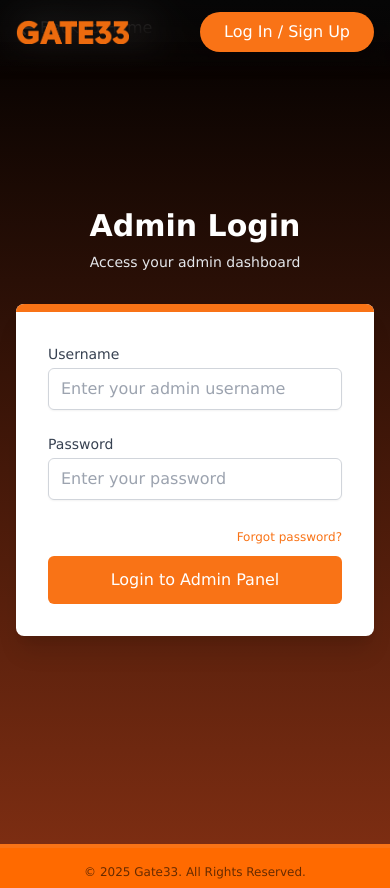
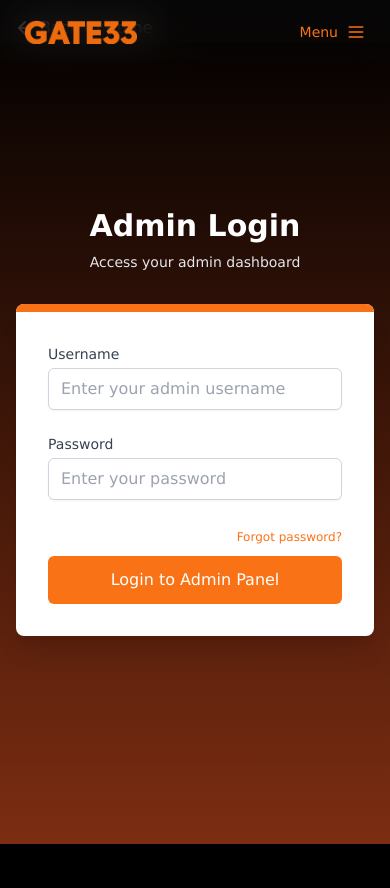
Before and after one commit to Aventura123/gatex, a Next.js app: page /admin-login in a window 390 px wide. After the commit the page ends 844 px from the top, so only its background shows below. Built offline with nearby package versions, Linux system fonts and the light colour scheme; no server answers.

Commit message:
Refactor: remove Layout.tsx, update all pages to use FullScreenLayout

```diff
--- a/app/admin-login/page.tsx
+++ b/app/admin-login/page.tsx
@@ -5,7 +5,7 @@ import { useRouter } from "next/navigation";
 import Link from "next/link";
 import "../../components/global.css";
 // import { logSystemActivity } from "../../utils/logSystem"; // Temporarily commented
-import Layout from '../../components/Layout';
+import FullScreenLayout from '../../components/FullScreenLayout';
 import { auth } from '../../lib/firebase';
 import { signInWithCustomToken } from 'firebase/auth';
 
@@ -168,7 +168,7 @@ const AdminLoginPage: React.FC = () => {
   };
 
   return (
-    <Layout>
+    <FullScreenLayout>
       <div className="min-h-screen flex flex-col items-center justify-center bg-gradient-to-b from-black to-orange-900 py-12 px-4 sm:px-6 lg:px-8">
         <div className="absolute top-4 left-4">
           <Link href="/" className="flex items-center text-white hover:text-orange-300 transition-colors">
@@ -245,7 +245,7 @@ const AdminLoginPage: React.FC = () => {
           </div>
         </div>
       </div>
-    </Layout>
+    </FullScreenLayout>
   );
 };
 
--- a/app/admin/dashboard/page.tsx
+++ b/app/admin/dashboard/page.tsx
@@ -1,7 +1,7 @@
 "use client";
 
 import React, { useState, useEffect, useCallback, useMemo } from "react";
-import Layout from "../../../components/FullScreenLayout";
+import FullScreenLayout from "../../../components/FullScreenLayout";
 import { getFirebaseAuthToken } from "../../../utils/adminAuthSync";
 import { AdminAuthProvider } from "../../../components/AdminAuthProvider";
 import { useRouter } from 'next/navigation';
@@ -1796,7 +1796,7 @@ const fetchEmployersList = async () => {
   const [settingsDropdownOpen, setSettingsDropdownOpen] = useState(false);
   const [marketingDropdownOpen, setMarketingDropdownOpen] = useState(false); // NOVO
   return (
-    <Layout>
+    <FullScreenLayout>
       {/* Prevent hydration mismatch by not rendering mobile-dependent content until isMobile is determined */}
       {isMobile === null ? (
         <main className="min-h-screen flex bg-gradient-to-br from-orange-900 to-black text-white">
@@ -4150,7 +4150,7 @@ const fetchEmployersList = async () => {
           )}
       </main>
       )}
-    </Layout>
+    </FullScreenLayout>
   );
 };
 
--- a/app/support-dashboard/page.tsx
+++ b/app/support-dashboard/page.tsx
@@ -1,6 +1,6 @@
 "use client";
 
-import Layout from "../../components/Layout";
+import FullScreenLayout from "../../components/FullScreenLayout";
 import { useState, useEffect, useCallback } from "react";
 import { collection, getDocs, addDoc, deleteDoc, doc, query, where, updateDoc, getDoc } from "firebase/firestore";
 import { db } from "../../lib/firebase";
@@ -1280,7 +1280,7 @@ const SupportDashboard: React.FC = () => {
   }, [activeTab, activeSubTab, ticketsTypeTab]);
 
   return (
-    <Layout>
+    <FullScreenLayout>
       {permissionsLoading ? (
         <div className="min-h-screen flex items-center justify-center bg-gradient-to-br from-blue-900 to-black text-white">
           <div className="text-center">
@@ -1997,7 +1997,7 @@ const SupportDashboard: React.FC = () => {
           </div>
         </main>
       )}
-    </Layout>
+    </FullScreenLayout>
   );
 };
 
--- a/app/support-login/page.tsx
+++ b/app/support-login/page.tsx
@@ -4,7 +4,7 @@ import { useState, useEffect } from "react";
 import { useRouter } from "next/navigation";
 import { collection, query, where, getDocs, doc, updateDoc } from "firebase/firestore";
 import { db } from "../../lib/firebase";
-import Layout from "../../components/Layout";
+import FullScreenLayout from "../../components/FullScreenLayout";
 import { logSystemActivity } from "../../utils/logSystem";
 import bcrypt from "bcryptjs";
 
@@ -230,7 +230,7 @@ const SupportLogin: React.FC = () => {
   };
 
   return (
-    <Layout>
+    <FullScreenLayout>
       <div className="min-h-screen flex items-center justify-center bg-gradient-to-br from-blue-900 to-black text-white">
         <div className="w-full max-w-md">
           <div className="bg-black/70 rounded-lg shadow-xl p-8">
@@ -347,7 +347,7 @@ const SupportLogin: React.FC = () => {
           </div>
         </div>
       </div>
-    </Layout>
+    </FullScreenLayout>
   );
 };
 
--- a/components/Layout.tsx
+++ /dev/null
@@ -1,160 +0,0 @@
-"use client";
-
-import React, { useState, useEffect } from 'react';
-import { usePathname } from 'next/navigation';
-import '../components/global.css';
-import UserProfileButton from './UserProfileButton';
-
-const Layout: React.FC<{ children: React.ReactNode }> = ({ children }) => {
-  const [menuOpen, setMenuOpen] = useState(false);
-  const [isLoggedIn, setIsLoggedIn] = useState(false);
-  const [isMobile, setIsMobile] = useState(false);
-  const [jobsDropdownOpen, setJobsDropdownOpen] = useState(false);
-  const [toolsDropdownOpen, setToolsDropdownOpen] = useState(false);
-  const [learnDropdownOpen, setLearnDropdownOpen] = useState(false);
-  const isProduction = process.env.NEXT_PUBLIC_DEPLOY_STAGE === "production";
-
-  // Get current pathname for highlighting active menu items
-  const pathname = usePathname();
-
-  // Function to check if a menu item is active
-  const isActiveMenuItem = (path: string) => {
-    return pathname === path;
-  };
-
-  // Function to get menu item styling with active state
-  const getMenuItemClasses = (path: string) => {
-    const baseClasses = "block px-4 py-2 text-base font-verdana font-normal leading-[24px] tracking-normal uppercase transition-all duration-200 relative";
-    const activeClasses = "text-white border-l-2 border-orange-500 bg-orange-500/10";
-    const inactiveClasses = "text-gray-300 hover:text-white hover:border-l-2 hover:border-orange-500 hover:bg-orange-500/5";
-
-    return `${baseClasses} ${isActiveMenuItem(path) ? activeClasses : inactiveClasses}`;
-  };
-
-  // Function to get mobile menu item styling with active state
-  const getMobileMenuItemClasses = (path: string) => {
-    const baseClasses = "block py-1.5 text-base transition-colors";
-    const activeClasses = "text-orange-500 font-bold bg-orange-500/10";
-    const inactiveClasses = "hover:text-orange-500";
-
-    return `${baseClasses} ${isActiveMenuItem(path) ? activeClasses : inactiveClasses}`;
-  };
-
-  // Mobile detection hook
-  useEffect(() => {
-    const checkIsMobile = () => {
-      setIsMobile(window.innerWidth < 768);
-    };
-
-    checkIsMobile();
-    window.addEventListener('resize', checkIsMobile);
-
-    return () => {
-      window.removeEventListener('resize', checkIsMobile);
-    };
-  }, []);
-
-  // Verificar se o usuário está logado para decidir quais botões mostrar
-  useEffect(() => {
-    if (typeof window !== 'undefined') {
-      // Add debugging to see what's in localStorage
-      console.log("Login check - seekerToken:", localStorage.getItem("seekerToken"));
-      console.log("Login check - token:", localStorage.getItem("token"));
-      console.log("Login check - companyId:", localStorage.getItem("companyId"));
-      console.log("Login check - companyName:", localStorage.getItem("companyName"));
-
-      const hasToken = Boolean(
-        localStorage.getItem("seekerToken") ||
-        localStorage.getItem("token") ||
-        localStorage.getItem("companyId")
-      );
-      console.log("Login check - isLoggedIn:", hasToken);
-      setIsLoggedIn(hasToken);
-    }
-  }, []);
-
-  // Force component re-render when localStorage changes
-  useEffect(() => {
-    const handleStorageChange = () => {
-      const hasToken = Boolean(
-        localStorage.getItem("seekerToken") ||
-        localStorage.getItem("token") ||
-        localStorage.getItem("companyId")
-      );
-      setIsLoggedIn(hasToken);
-    };
-
-    window.addEventListener('storage', handleStorageChange);
-    return () => {
-      window.removeEventListener('storage', handleStorageChange);
-    };
-  }, []);
-
-  // ...existing code...
-  return (
-    <div className="layout">
-      {/* Header - apenas logo e login/signup/profile */}
-      <header className="site-header fixed h-[10vh] left-0 top-0 w-[100vw] z-50 text-white gate33-header-fullwidth overflow-visible">
-        <div className="header-bg"></div>
-        <div className="w-full max-w-7xl mx-auto flex justify-between items-center py-4 px-4 h-16">
-          <a href="/" className="logo flex items-center">
-            <img src="/images/GATE33-LOGO-wordmark.png" alt="Gate33 Logo" className="h-6" />
-          </a>
-          {isLoggedIn ? (
-            <UserProfileButton className="ml-4 mr-4 header-button min-w-0" />
-          ) : (
-            <a
-              href="/login"
-              className="px-6 py-2 bg-orange-500 text-white rounded-full hover:bg-orange-600 transition-colors font-medium header-button login-button"
-            >
-              Log In / Sign Up
-            </a>
-          )}
-        </div>
-      </header>
-
-      {/* Mobile Navigation Panel (Slides from right) */}
-      <nav
-        className={`fixed top-0 right-0 h-full w-72 max-w-full bg-black/85 z-[70] transition-transform duration-300 ease-in-out md:hidden overflow-y-auto mobile-nav-panel backdrop-blur-sm ${menuOpen ? 'translate-x-0' : 'translate-x-full'}`}
-      >
-        {/* Close Button inside the panel */}
-        <button
-          className="absolute top-4 right-4 text-orange-500 focus:outline-none text-2xl"
-          onClick={() => setMenuOpen(false)}
-        >
-          &times;
-        </button>
-
-        <div className="flex flex-col px-4 pb-6 pt-16">
-          <a href="/" className={`block py-2 text-lg font-medium hover:text-orange-500 transition-colors mb-4 border-b border-gray-800 pb-4`} onClick={() => setMenuOpen(false)}>HOME</a>
-          <div className="border-t border-gray-800 my-2"></div>
-          {isLoggedIn ? (
-            <div className="pt-2">
-              <UserProfileButton />
-            </div>
-          ) : (
-            <div className="pt-2">
-              <a
-                href="/login"
-                className="block w-full px-6 py-2.5 bg-orange-500 text-white rounded-full text-center hover:bg-orange-600 transition-colors font-medium"
-                onClick={() => setMenuOpen(false)}
-              >
-                Log In / Sign Up
-              </a>
-            </div>
-          )}
-        </div>
-      </nav>      {/* Main Content with spacing for glassmorphism header */}
-      <main className="px-0 sm:px-0 md:px-0 lg:px-0 w-full">{children}</main>
-
-      {/* Modern Footer - Only show contact form on index page */}
-      <footer id="main-footer" className="bg-[#FF6A00] text-black border-t-4 border-orange-500 mt-0">
-        <div className="text-center text-black/60 text-xs mt-4 pb-2">
-          © 2025 Gate33. All Rights Reserved.
-        </div>
-      </footer>
-    </div>
-  );
-};
-
-export default Layout;
--- a/pages/_app.tsx
+++ b/pages/_app.tsx
@@ -1,5 +1,5 @@
 import '../components/global.css';
-import Layout from '../components/Layout';
+import FullScreenLayout from '../components/FullScreenLayout';
 import React from 'react';
 import Head from 'next/head';
 import { useRouter } from 'next/router';
@@ -125,9 +125,9 @@ export default function App({ Component, pageProps }: { Component: React.Compone
         )}
       </Head>
       <QueryClientProvider client={queryClient}>
-        <Layout>
+        <FullScreenLayout>
           <Component {...pageProps} />
-        </Layout>
+        </FullScreenLayout>
       </QueryClientProvider>
     </>
   );
```
